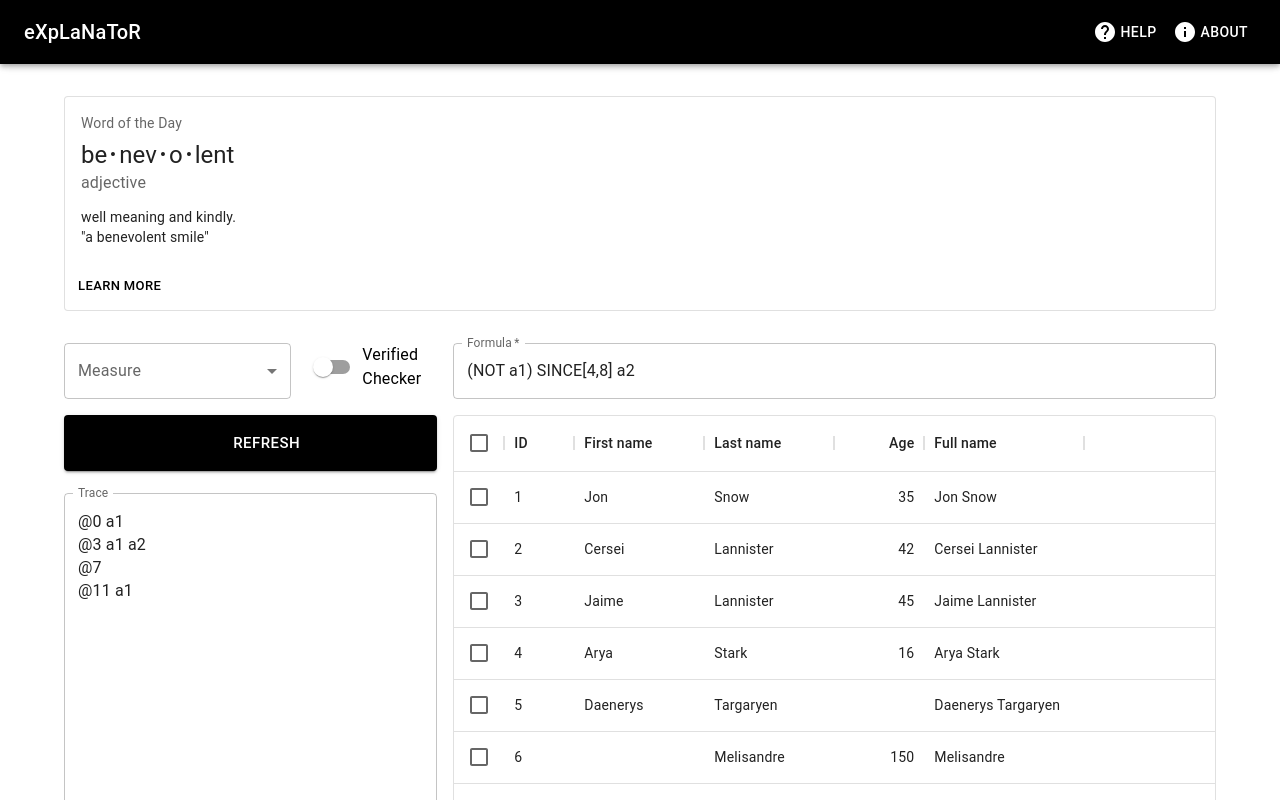
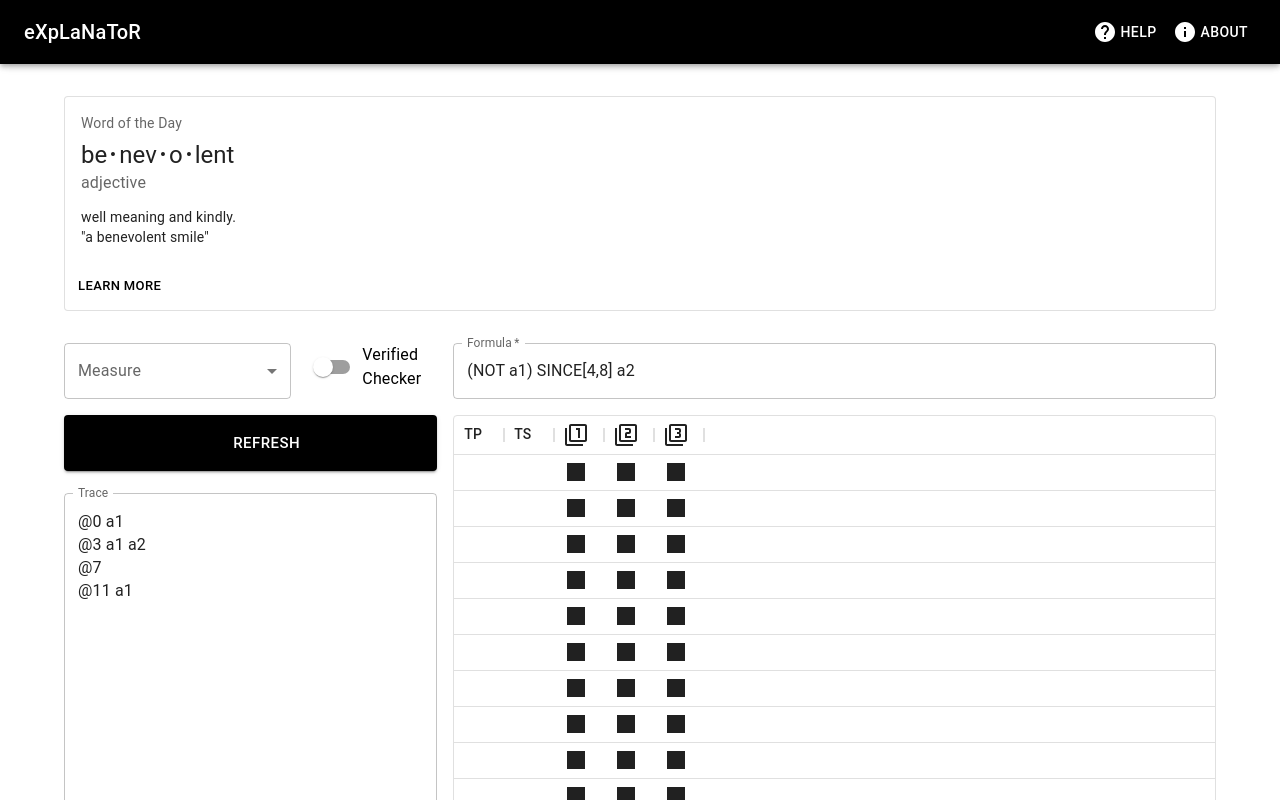
Before and after one commit to runtime-enforcement/whyenf, a React (Create React App) app in the folder visualization/: page / in a window 1280 px wide. Shown: the top 800 px of the page. Built offline with nearby package versions, Linux system fonts and the light colour scheme.

Commit message:
Making progress with DataGrid

```diff
--- a/visualization/src/TimeGrid.js
+++ b/visualization/src/TimeGrid.js
@@ -1,30 +1,45 @@
 import * as React from 'react';
 import Box from '@mui/material/Box';
 import { DataGrid } from '@mui/x-data-grid';
-import Data from './mock';
+import { mockData } from './data';
+import { pickColumnItem } from './util';
+import SquareIcon from '@mui/icons-material/Square';
+import CropSquareIcon from '@mui/icons-material/CropSquare';
+import Filter1Icon from '@mui/icons-material/Filter1';
+import Filter2Icon from '@mui/icons-material/Filter2';
+import Filter3Icon from '@mui/icons-material/Filter3';
+import Filter4Icon from '@mui/icons-material/Filter4';
+import Filter5Icon from '@mui/icons-material/Filter5';
+import Filter6Icon from '@mui/icons-material/Filter6';
+import Filter7Icon from '@mui/icons-material/Filter7';
+import Filter8Icon from '@mui/icons-material/Filter8';
+import Filter9Icon from '@mui/icons-material/Filter9';
 
-const columns = [
-  { field: 'id', headerName: 'ID', width: 70 },
-  { field: 'firstName', headerName: 'First name', width: 130 },
-  { field: 'lastName', headerName: 'Last name', width: 130 },
+console.log(mockData);
+
+const fixedColumns = [
   {
-    field: 'age',
-    headerName: 'Age',
-    type: 'number',
-    width: 90,
+    field: 'tp',
+    headerName: 'TP',
+    width: 50,
+    sortable: false,
   },
-  {
-    field: 'fullName',
-    headerName: 'Full name',
-    description: 'This column has a value getter and is not sortable.',
-    sortable: false,
-    width: 160,
-    valueGetter: (params) =>
-      `${params.getValue(params.id, 'firstName') || ''} ${
-        params.getValue(params.id, 'lastName') || ''
-      }`,
+  { field: 'ts',
+    headerName: 'TS',
+    width: 50,
+    sortable: false
   },
 ];
+
+const dynamicColumns = mockData.subformulas.map((f, i) =>
+  ({
+    field: i,
+    headerName: f,
+    width: 50,
+    sortable: false,
+    renderHeader: () => pickColumnItem(i),
+    renderCell: () => <SquareIcon />
+  }));
 
 const rows = [
   { id: 1, lastName: 'Snow', firstName: 'Jon', age: 35 },
@@ -53,10 +68,11 @@ export default class TimeGrid extends React.Component {
       <Box sx={{ height: 640 }}>
         <DataGrid
           rows={rows}
-          columns={columns}
+          columns={fixedColumns.concat(dynamicColumns)}
           pageSize={10}
           rowsPerPageOptions={[5]}
-          checkboxSelection
+          density="compact"
+          disableColumnMenu
         />
       </Box>
     );
--- /dev/null
+++ b/visualization/src/data.js
@@ -0,0 +1,69 @@
+export const mockData = {
+  formula: "(NOT a1) SINCE[4,8] a2",
+  subformulas: ["(NOT a1)", "a2", "a1"],
+  explanations: [
+    {
+      ts: 0,
+      tp: 0,
+      explanation: {
+        type: "VSinceOutL",
+        tp: 0,
+        subexplanation: {},
+        subexplanations: []
+      }
+    },
+    {
+      ts: 3,
+      tp: 1,
+      explanation: {
+        type: "VSinceOutL",
+        tp: 1,
+        subexplanation: {},
+        subexplanations: []
+      }
+    },
+    {
+      ts: 7,
+      tp: 2,
+      explanation: {
+        type: "SSince",
+        tp: 2,
+        subexplanation: {
+          type: "SAtom",
+          tp: 1,
+          formula: "a4"
+        },
+        subexplanations: [
+          {
+            type: "SNeg",
+            tp: 2,
+            subexplanation: {
+              type: "VAtom",
+              tp: 1,
+              formula: "a3"
+            },
+            subexplanations: []
+          }
+        ]
+      }
+    },
+    {
+      ts: 11,
+      tp: 3,
+      explanation: {
+        type: "VSince",
+        tp: 3,
+        subexplanation: {
+          type: "VNeg",
+          tp: 3,
+          subexplanation: {
+            type: "SAtom",
+            tp: 3,
+            formula: "a3"
+          }
+        },
+        subexplanations: []
+      }
+    }
+  ]
+};
--- a/visualization/src/mock.json
+++ /dev/null
@@ -1,69 +0,0 @@
-{
-  "formula": "(NOT a1) SINCE[4,8] a2",
-  "atoms": ["a1", "a2"],
-  "explanations": [
-    {
-      "ts": 0,
-      "tp": 0,
-      "explanation": {
-        "type": "VSinceOutL",
-        "tp": 0,
-        "subexplanation": {},
-        "subexplanations": []
-      }
-    },
-    {
-      "ts": 3,
-      "tp": 1,
-      "explanation": {
-        "type": "VSinceOutL",
-        "tp": 1,
-        "subexplanation": {},
-        "subexplanations": []
-      }
-    },
-    {
-      "ts": 7,
-      "tp": 2,
-      "explanation": {
-        "type": "SSince",
-        "tp": 2,
-        "subexplanation": {
-          "type": "SAtom",
-          "tp": 1,
-          "formula": "a4"
-        },
-        "subexplanations": [
-          {
-            "type": "SNeg",
-            "tp": 2,
-            "subexplanation": {
-              "type": "VAtom",
-              "tp": 1,
-              "formula": "a3"
-            },
-            "subexplanations": []
-          }
-        ]
-      }
-    },
-    {
-      "ts": 11,
-      "tp": 3,
-      "explanation": {
-        "type": "VSince",
-        "tp": 3,
-        "subexplanation": {
-          "type": "VNeg",
-          "tp": 3,
-          "subexplanation": {
-            "type": "SAtom",
-            "tp": 3,
-            "formula": "a3"
-          }
-        },
-        "subexplanations": []
-      }
-    }
-  ]
-}
--- /dev/null
+++ b/visualization/src/util.js
@@ -0,0 +1,44 @@
+import Filter1Icon from '@mui/icons-material/Filter1';
+import Filter2Icon from '@mui/icons-material/Filter2';
+import Filter3Icon from '@mui/icons-material/Filter3';
+import Filter4Icon from '@mui/icons-material/Filter4';
+import Filter5Icon from '@mui/icons-material/Filter5';
+import Filter6Icon from '@mui/icons-material/Filter6';
+import Filter7Icon from '@mui/icons-material/Filter7';
+import Filter8Icon from '@mui/icons-material/Filter8';
+import Filter9Icon from '@mui/icons-material/Filter9';
+import CropSquareIcon from '@mui/icons-material/CropSquare';
+
+export function pickColumnItem(i) {
+  switch (i+1) {
+  case 1:
+    return <Filter1Icon />;
+    break;
+  case 2:
+    return <Filter2Icon />;
+    break;
+  case 3:
+    return <Filter3Icon />;
+    break;
+  case 4:
+    return <Filter4Icon />;
+    break;
+  case 5:
+    return <Filter5Icon />;
+    break;
+  case 6:
+    return <Filter6Icon />;
+    break;
+  case 7:
+    return <Filter7Icon />;
+    break;
+  case 8:
+    return <Filter8Icon />;
+    break;
+  case 9:
+    return <Filter9Icon />;
+    break;
+  default:
+    return <CropSquareIcon />;
+  }
+}
```
